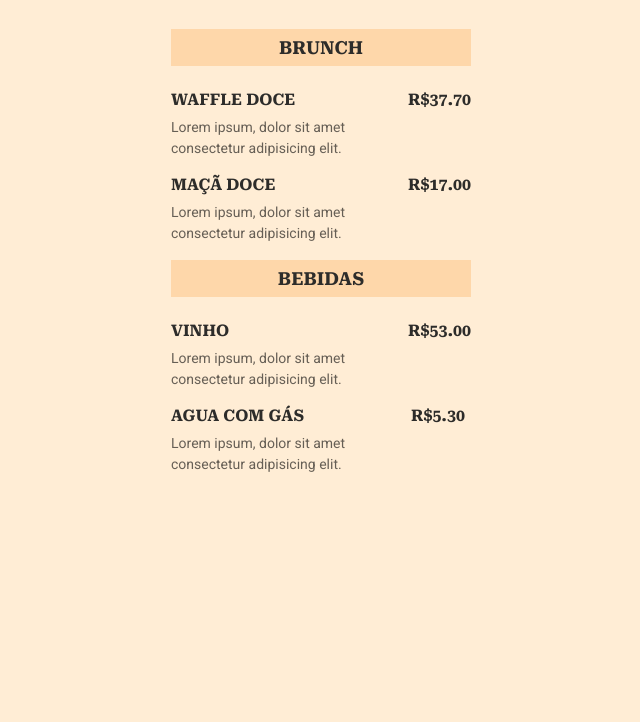
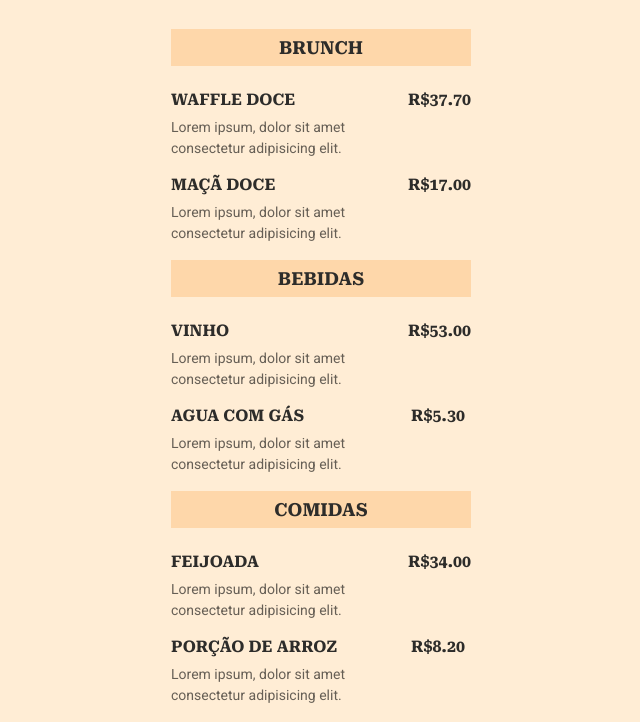
Before and after one commit to csrbson/maratona-explorer-3, a plain HTML site: page index.html in a window 1280 px wide. Shown: the part 88-810 px from the top of the page, without its empty margins (319-959 px from the left). Drawn offline with Linux system fonts and the light colour scheme.

Commit message:
adicionado a seção de comidas

```diff
--- a/index.html
+++ b/index.html
@@ -63,4 +63,24 @@
     </ul>
   </section>
 
+  <section>
+    <h2>Comidas</h2>
+    <ul>
+      <li>
+        <div class="details">
+          <h3>Feijoada</h3>
+          <p class="description">Lorem ipsum, dolor sit amet consectetur adipisicing elit.</p>
+        </div>
+        <strong class="price">R$34.00</strong>
+      </li>
+      <li>
+        <div class="details">
+          <h3>Porção de Arroz</h3>
+          <p class="description">Lorem ipsum, dolor sit amet consectetur adipisicing elit.</p>
+        </div>
+        <strong class="price">R$8.20</strong>
+      </li>
+    </ul>
+  </section>
+
 </html>
```
